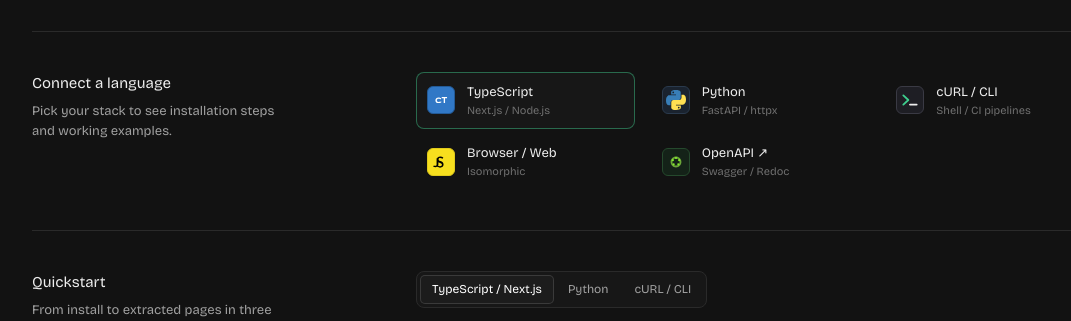
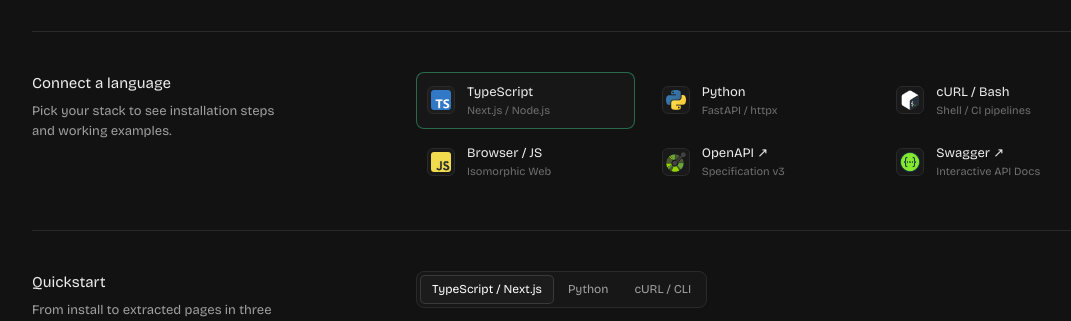
Before and after one commit to OBLIQ-in/obliq-api, a FastAPI app: page /dashboard/docs in a window 1280 px wide. Shown: the part 233-554 px from the top of the page, without its empty margins (72-1143 px from the left). Run offline with FastAPI, Linux system fonts and the light colour scheme; parts of the project's set-up code (start-up, migrations or seed data) failed here and were passed over.

Commit message:
feat(ui): add static directory with language logos and swagger connect option (#61)

```diff
--- a/src/obliq_api/main.py
+++ b/src/obliq_api/main.py
@@ -1,10 +1,12 @@
 from contextlib import asynccontextmanager
+from pathlib import Path
 
 import structlog
 from fastapi import FastAPI, Request
 from fastapi.exceptions import RequestValidationError
 from fastapi.middleware.cors import CORSMiddleware
 from fastapi.responses import ORJSONResponse
+from fastapi.staticfiles import StaticFiles
 from starlette.exceptions import HTTPException as StarletteHTTPException
 
 from obliq_api.api.dashboard import router as dashboard_router
@@ -135,6 +137,11 @@ def create_app() -> FastAPI:
         )
         return ORJSONResponse(status_code=422, content=body.model_dump())
 
+    # ── Static files ───────────────────────────────────────────────────────
+    static_dir = Path(__file__).resolve().parent / "static"
+    static_dir.mkdir(parents=True, exist_ok=True)
+    app.mount("/static", StaticFiles(directory=str(static_dir)), name="static")
+
     # ── Routers ───────────────────────────────────────────────────────────
     app.include_router(health_router)
     app.include_router(ui_router)
--- a/src/obliq_api/templates/docs.html
+++ b/src/obliq_api/templates/docs.html
@@ -34,55 +34,45 @@
     <div><h2>Connect a language</h2><p>Pick your stack to see installation steps and working examples.</p></div>
     <div class="items">
       <button onclick="switchTab('ts')" class="item sel" id="fw-ts">
-        <span class="ico" style="background:#3178c6;border-color:#235a96;padding:0">
-          <svg width="20" height="20" viewBox="0 0 24 24" fill="#ffffff" xmlns="http://www.w3.org/2000/svg">
-            <path d="M12.28 13.56v1.36c-.52.28-1.07.48-1.64.6-.58.11-1.16.17-1.74.17-1.12 0-2.01-.27-2.65-.82-.64-.56-.96-1.37-.96-2.43 0-1.09.34-1.92 1.01-2.49.68-.58 1.62-.87 2.82-.87.54 0 1.05.06 1.54.18.49.11.96.28 1.4.52v1.44c-.45-.27-.9-.46-1.36-.57-.45-.12-.91-.18-1.38-.18-.75 0-1.32.17-1.71.5-.38.33-.58.82-.58 1.48 0 .63.18 1.11.55 1.44.38.32.93.48 1.67.48.43 0 .85-.06 1.25-.17.41-.12.8-.29 1.19-.51zm6.97-5.07v1.43h-2.39v5.77h-1.63V9.92h-2.39V8.49h6.41z"/>
-          </svg>
+        <span class="ico" style="padding:4px;display:flex;align-items:center;justify-content:center;background:rgba(255,255,255,.03);border:1px solid var(--line)">
+          <img src="/static/logos/typescript.png" alt="TypeScript" width="20" height="20" style="object-fit:contain;border-radius:3px">
         </span>
         <span>TypeScript<small>Next.js / Node.js</small></span>
       </button>
 
       <button onclick="switchTab('python')" class="item" id="fw-python">
-        <span class="ico" style="background:#1a232f;border-color:#2a3a4d;padding:3px">
-          <svg width="20" height="20" viewBox="0 0 24 24" xmlns="http://www.w3.org/2000/svg">
-            <path d="M11.914 0C5.82 0 6.2 2.656 6.2 2.656l.006 2.752h5.81v.826H3.882s-3.882.44-3.882 6.304c0 5.865 3.388 5.65 3.388 5.65h2.022v-2.834s-.11-3.388 3.332-3.388h5.753s3.18.051 3.18-3.08V3.136S18.232 0 11.914 0zm-3.23 1.83a1.042 1.042 0 1 1 0 2.083 1.042 1.042 0 0 1 0-2.084z" fill="#387EB8"/>
-            <path d="M12.086 24c6.094 0 5.714-2.656 5.714-2.656l-.006-2.752h-5.81v-.826h8.134s3.882-.44 3.882-6.304c0-5.865-3.388-5.65-3.388-5.65h-2.022v2.834s.11 3.388-3.332 3.388H9.505s-3.18-.051-3.18 3.08v5.748s-.56 3.136 5.76 3.136zm3.23-1.83a1.042 1.042 0 1 1 0-2.083 1.042 1.042 0 0 1 0 2.084z" fill="#FFE052"/>
-          </svg>
+        <span class="ico" style="padding:4px;display:flex;align-items:center;justify-content:center;background:rgba(255,255,255,.03);border:1px solid var(--line)">
+          <img src="/static/logos/python.png" alt="Python" width="20" height="20" style="object-fit:contain;border-radius:3px">
         </span>
         <span>Python<small>FastAPI / httpx</small></span>
       </button>
 
       <button onclick="switchTab('curl')" class="item" id="fw-curl">
-        <span class="ico" style="background:#1e1e24;border-color:#3a3a44;padding:3px">
-          <svg width="20" height="20" viewBox="0 0 24 24" fill="none" xmlns="http://www.w3.org/2000/svg">
-            <path d="M4 6.5l6 5.5-6 5.5" stroke="#3ecf8e" stroke-width="2.2" stroke-linecap="round" stroke-linejoin="round"/>
-            <path d="M12 17.5h8" stroke="#ededed" stroke-width="2.2" stroke-linecap="round"/>
-          </svg>
+        <span class="ico" style="padding:4px;display:flex;align-items:center;justify-content:center;background:rgba(255,255,255,.03);border:1px solid var(--line)">
+          <img src="/static/logos/bash.png" alt="Bash / cURL" width="20" height="20" style="object-fit:contain;border-radius:3px">
         </span>
-        <span>cURL / CLI<small>Shell / CI pipelines</small></span>
+        <span>cURL / Bash<small>Shell / CI pipelines</small></span>
       </button>
 
-      <button onclick="switchTab('ts')" class="item">
-        <span class="ico" style="background:#F7DF1E;border-color:#e0ca1b;padding:0">
-          <svg width="20" height="20" viewBox="0 0 24 24" fill="#000000" xmlns="http://www.w3.org/2000/svg">
-            <path d="M7.74 17.82c.98.58 2.05.93 3.15.93 2.65 0 4.19-1.4 4.19-3.66v-.04c0-2.22-1.35-3.23-3.73-4.14-1.63-.64-2.23-1.12-2.23-2.01v-.04c0-.85.74-1.52 1.95-1.52 1.08 0 2.03.35 2.85.87l.87-1.74c-.95-.6-2.14-.97-3.64-.97-2.48 0-4.04 1.48-4.04 3.56v.04c0 2.27 1.47 3.32 3.86 4.22 1.65.65 2.14 1.2 2.14 1.97v.04c0 .93-.8 1.63-2.18 1.63-1.3 0-2.43-.45-3.32-1.07l-.86 1.92zM2.5 17.5c.8.52 1.83.82 2.86.82 2.15 0 3.52-1.1 3.52-3.32V7.5H6.7v7.4c0 1.2-.6 1.74-1.54 1.74-.6 0-1.2-.2-1.66-.5L2.5 17.5z"/>
-          </svg>
+      <button onclick="switchTab('js')" class="item" id="fw-js">
+        <span class="ico" style="padding:4px;display:flex;align-items:center;justify-content:center;background:rgba(255,255,255,.03);border:1px solid var(--line)">
+          <img src="/static/logos/javascript.png" alt="JavaScript" width="20" height="20" style="object-fit:contain;border-radius:3px">
         </span>
-        <span>Browser / Web<small>Isomorphic</small></span>
+        <span>Browser / JS<small>Isomorphic Web</small></span>
       </button>
 
-      <a href="/docs" target="_blank" rel="noopener" class="item">
-        <span class="ico" style="background:#142218;border-color:#25492d;padding:2px">
-          <svg width="20" height="20" viewBox="0 0 24 24" fill="none" xmlns="http://www.w3.org/2000/svg">
-            <path d="M12 5.5c-3.59 0-6.5 2.91-6.5 6.5s2.91 6.5 6.5 6.5 6.5-2.91 6.5-6.5-2.91-6.5-6.5-6.5zm0 2.2a4.3 4.3 0 110 8.6 4.3 4.3 0 010-8.6z" fill="#6BA539"/>
-            <circle cx="12" cy="7.2" r="1.3" fill="#85EA2D"/>
-            <circle cx="15.8" cy="9.8" r="1.3" fill="#85EA2D"/>
-            <circle cx="14.8" cy="14.8" r="1.3" fill="#85EA2D"/>
-            <circle cx="9.2" cy="14.8" r="1.3" fill="#85EA2D"/>
-            <circle cx="8.2" cy="9.8" r="1.3" fill="#85EA2D"/>
-          </svg>
+      <a href="/openapi.json" target="_blank" rel="noopener" class="item" id="fw-openapi">
+        <span class="ico" style="padding:4px;display:flex;align-items:center;justify-content:center;background:rgba(255,255,255,.03);border:1px solid var(--line)">
+          <img src="/static/logos/openapi.png" alt="OpenAPI" width="20" height="20" style="object-fit:contain;border-radius:3px">
         </span>
-        <span>OpenAPI ↗<small>Swagger / Redoc</small></span>
+        <span>OpenAPI ↗<small>Specification v3</small></span>
+      </a>
+
+      <a href="/docs" target="_blank" rel="noopener" class="item" id="fw-swagger">
+        <span class="ico" style="padding:4px;display:flex;align-items:center;justify-content:center;background:rgba(255,255,255,.03);border:1px solid var(--line)">
+          <img src="/static/logos/swagger.png" alt="Swagger" width="20" height="20" style="object-fit:contain;border-radius:3px">
+        </span>
+        <span>Swagger ↗<small>Interactive API Docs</small></span>
       </a>
     </div>
   </section>
@@ -229,13 +219,22 @@ with httpx.Client(base_url=BASE_URL, timeout=30.0) as client:
 <script>
   function switchTab(lang){
     ['ts','python','curl'].forEach(t=>{
-      document.getElementById('tab-'+t).classList.add('hidden');
-      document.getElementById('tab-btn-'+t).classList.remove('on');
-      const fw=document.getElementById('fw-'+t); if(fw) fw.classList.remove('sel');
+      const tabEl = document.getElementById('tab-'+t);
+      const btnEl = document.getElementById('tab-btn-'+t);
+      if(tabEl) tabEl.classList.add('hidden');
+      if(btnEl) btnEl.classList.remove('on');
     });
-    document.getElementById('tab-'+lang).classList.remove('hidden');
-    document.getElementById('tab-btn-'+lang).classList.add('on');
-    const fw=document.getElementById('fw-'+lang); if(fw) fw.classList.add('sel');
+    ['ts','python','curl','js'].forEach(t=>{
+      const fw = document.getElementById('fw-'+t);
+      if(fw) fw.classList.remove('sel');
+    });
+    const targetTab = lang === 'js' ? 'ts' : lang;
+    const tabEl = document.getElementById('tab-'+targetTab);
+    const btnEl = document.getElementById('tab-btn-'+targetTab);
+    if(tabEl) tabEl.classList.remove('hidden');
+    if(btnEl) btnEl.classList.add('on');
+    const fw = document.getElementById('fw-'+lang);
+    if(fw) fw.classList.add('sel');
   }
   function flash(btn){ const o=btn.innerText; btn.innerText='Copied!'; setTimeout(()=>btn.innerText=o,2000); }
   function copySnippet(text,btn){ navigator.clipboard.writeText(text).then(()=>flash(btn)); }
```
Also changed, not shown: tests/unit/test_keys_management_and_ui.py (+14 -0 lines), src/obliq_api/static/logos/bash.png (added), src/obliq_api/static/logos/javascript.png (added), src/obliq_api/static/logos/openapi.png (added), src/obliq_api/static/logos/python.png (added), src/obliq_api/static/logos/swagger.png (added), src/obliq_api/static/logos/typescript.png (added).
